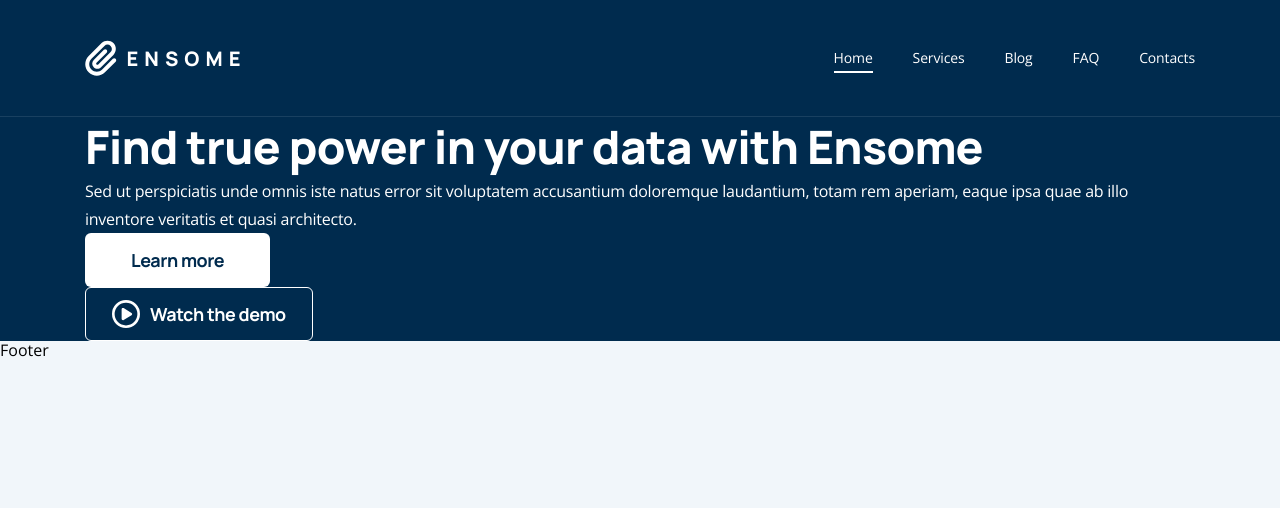
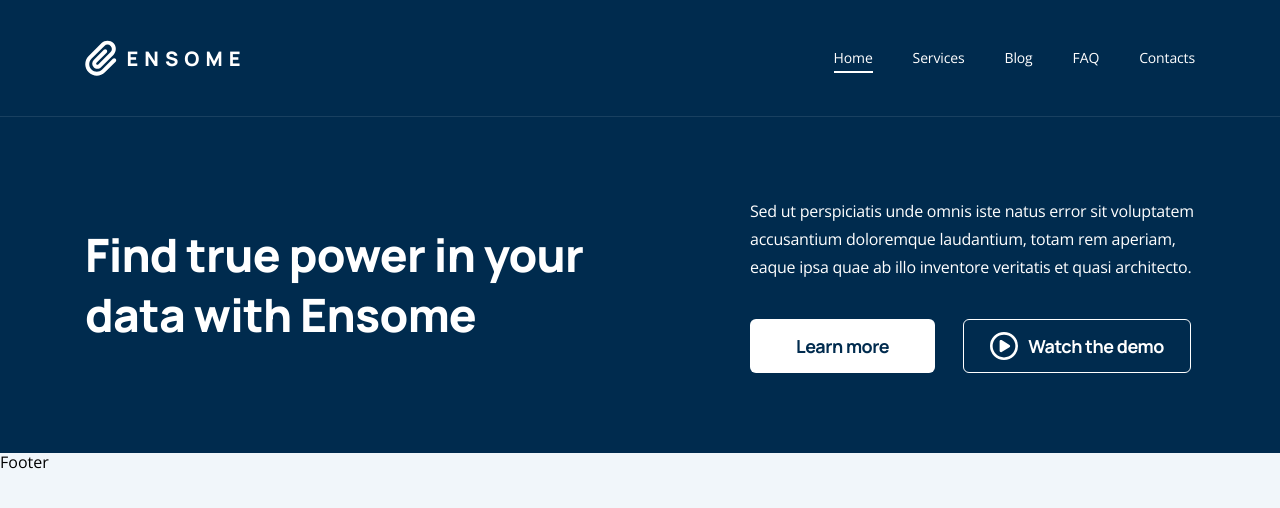
Before and after one commit to zborecki/ensome-v2, a React (Create React App) app: page / in a window 1280 px wide. Shown: the top 508 px of the page. Built offline with nearby package versions, Linux system fonts and the light colour scheme.

Commit message:
feature/4: set styles for the hero component

```diff
--- a/src/components/Header/header.style.tsx
+++ b/src/components/Header/header.style.tsx
@@ -25,6 +25,10 @@ export const HeaderRoot = styled.header<{
       padding: 40px 0px;
       justify-content: space-between;
       align-items: center;
+
+      @media screen and (max-width: 1200px) {
+        padding: 40px 16px;
+      }
 
       @media screen and (max-width: 992px) {
         padding: 20px 16px;
--- a/src/components/Hero/hero.style.tsx
+++ b/src/components/Hero/hero.style.tsx
@@ -2,4 +2,60 @@ import styled from 'styled-components';
 
 export const HeroRoot = styled.div`
   background: ${({ theme: { hero } }) => hero.background};
+
+  .hero {
+    &__interaction {
+      margin-top: 38px;
+      display: flex;
+      gap: 28px;
+
+      @media screen and (max-width: 576px) {
+        margin-top: 30px;
+        flex-direction: column;
+        gap: 20px;
+
+        > a {
+          width: 100%;
+          text-align: center;
+          justify-content: center;
+        }
+      }
+    }
+
+    &__headline {
+      max-width: 540px;
+
+      @media screen and (max-width: 992px) {
+        max-width: 445px;
+      }
+    }
+
+    &__panel {
+      max-width: 445px;
+    }
+
+    &__wrapper {
+      display: flex;
+      align-items: center;
+      padding: 80px 0px;
+      justify-content: space-between;
+
+      @media screen and (max-width: 1200px) {
+        padding: 80px 16px;
+      }
+
+      @media screen and (max-width: 992px) {
+        gap: 30px;
+      }
+
+      @media screen and (max-width: 854px) {
+        flex-direction: column;
+      }
+
+      @media screen and (max-width: 576px) {
+        padding: 24px 16px;
+        gap: 20px;
+      }
+    }
+  }
 `;
--- a/src/components/Hero/index.tsx
+++ b/src/components/Hero/index.tsx
@@ -10,9 +10,9 @@ const Hero = ({
 
   return (
     <HeroRoot className={className}>
-      <Wrapper className={`${className}__wrapper`}>
+      <Wrapper className={`hero__wrapper ${className}__wrapper`}>
         <Headline
-          className={`${className}__headline`}
+          className={`hero__headline ${className}__headline`}
           color={hero.color}
           variant="h1"
         >
@@ -20,17 +20,17 @@ const Hero = ({
         </Headline>
         {
           description && (
-            <div className={`${className}__panel`}>
+            <div className={`hero__panel ${className}__panel`}>
               <Paragraph
                 color={hero.color}
                 variant="p2-regular"
-                className={`${className}__paragraph`}
+                className={`hero__paragraph ${className}__paragraph`}
               >
                 { description }
               </Paragraph>
               {
                 children && (
-                  <div className={`${className}__interaction`}>
+                  <div className={`hero__interaction ${className}__interaction`}>
                     { children }
                   </div>
                 )
--- a/src/components/styled.components.tsx
+++ b/src/components/styled.components.tsx
@@ -15,4 +15,8 @@ export const Paragraph = styled.p<ParagraphProps>`
 export const Wrapper = styled.div`
   max-width: 1110px;
   margin: 0 auto;
+
+  @media screen and (max-width: 992px) {
+    padding: 0px 16px;
+  }
 `;
```
